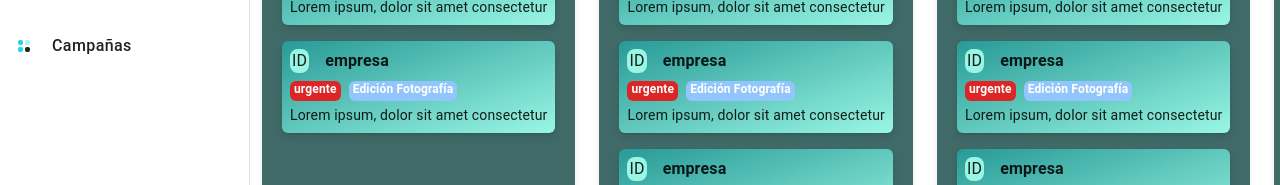
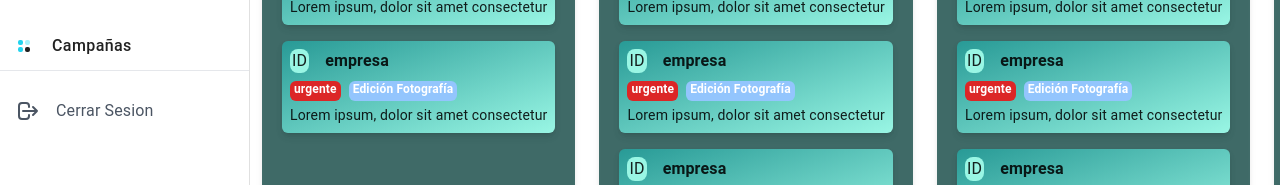
Before and after one commit to LeiWithP/tickets-frontend, a React (Vite) app: page /landing in a window 1280 px wide. Both pictures are taken after a click on the button "open drawer". Shown: the part 243-428 px from the top of the page. Built offline with nearby package versions, Linux system fonts and the light colour scheme.

Commit message:
Button logout hotfix

```diff
--- /dev/null
+++ b/src/components/DnD/DragList.jsx
@@ -0,0 +1,82 @@
+import React from "react";
+import { useState } from "react";
+import { Draggable, Droppable, DragDropContext } from "@hello-pangea/dnd";
+
+const tareasIniciales = [
+  {
+    id: "1",
+    text: "tarea 1",
+  },
+  {
+    id: "2",
+    text: "tarea 2",
+  },
+  {
+    id: "3",
+    text: "tarea 3",
+  },
+];
+
+const reorder = (list, startIndex, endIndex) => {
+  const result = [...list];
+  const [removed] = result.splice(startIndex, 1);
+  result.splice(endIndex, 0, removed);
+
+  return result;
+};
+
+const Parrillas = () => {
+  const [tareas, setTareas] = useState(tareasIniciales);
+  // tareas.map((t) => console.log(t));
+  return (
+    <DragDropContext
+      onDragEnd={(result) => {
+        const { source, destination } = result;
+        if (!destination) {
+          return;
+        }
+        if (
+          source.index === destination.index &&
+          source.droppableId === destination.droppableId
+        ) {
+          return;
+        }
+
+        setTareas((prevTareas) =>
+          reorder(prevTareas, source.index, destination.index)
+        );
+      }}
+    >
+      <div className="text-center">
+        <h1>Nombre</h1>
+        <Droppable droppableId="tareas">
+          {(droppableProvided) => (
+            <ul
+              {...droppableProvided.droppableProps}
+              ref={droppableProvided.innerRef}
+              className="m-0 list-none p-5 border-4 inline-flex flex-col"
+            >
+              {tareas.map((tarea, index) => (
+                <Draggable key={tarea.id} draggableId={tarea.id} index={index}>
+                  {(draggableProvided) => (
+                    <li
+                      {...draggableProvided.draggableProps}
+                      ref={draggableProvided.innerRef}
+                      {...draggableProvided.dragHandleProps}
+                      className="shadow-md text-center p-2 m-20 border-4 border-secondary"
+                    >
+                      {tarea.text}
+                    </li>
+                  )}
+                </Draggable>
+              ))}
+              {droppableProvided.placeholder}
+            </ul>
+          )}
+        </Droppable>
+      </div>
+    </DragDropContext>
+  );
+};
+
+export default Parrillas;
--- a/src/pages/Creativo/Landing.jsx
+++ b/src/pages/Creativo/Landing.jsx
@@ -74,6 +74,28 @@ const LandingPage = () => {
             </li>
           </ul>
         </div>
+        <div className="px-6 -mx-6 pt-4 flex justify-between items-center border-t">
+          <button
+            className="px-4 py-3 flex items-center space-x-4 rounded-md text-gray-600 group"
+            onClick={handleLogout}
+          >
+            <svg
+              xmlns="http://www.w3.org/2000/svg"
+              className="h-6 w-6"
+              fill="none"
+              viewBox="0 0 24 24"
+              stroke="currentColor"
+            >
+              <path
+                strokeLinecap="round"
+                strokeLinejoin="round"
+                strokeWidth="2"
+                d="M17 16l4-4m0 0l-4-4m4 4H7m6 4v1a3 3 0 01-3 3H6a3 3 0 01-3-3V7a3 3 0 013-3h4a3 3 0 013 3v1"
+              />
+            </svg>
+            <span className="hover:scale-125">Cerrar Sesion</span>
+          </button>
+        </div>
       </>
     );
   };
```
